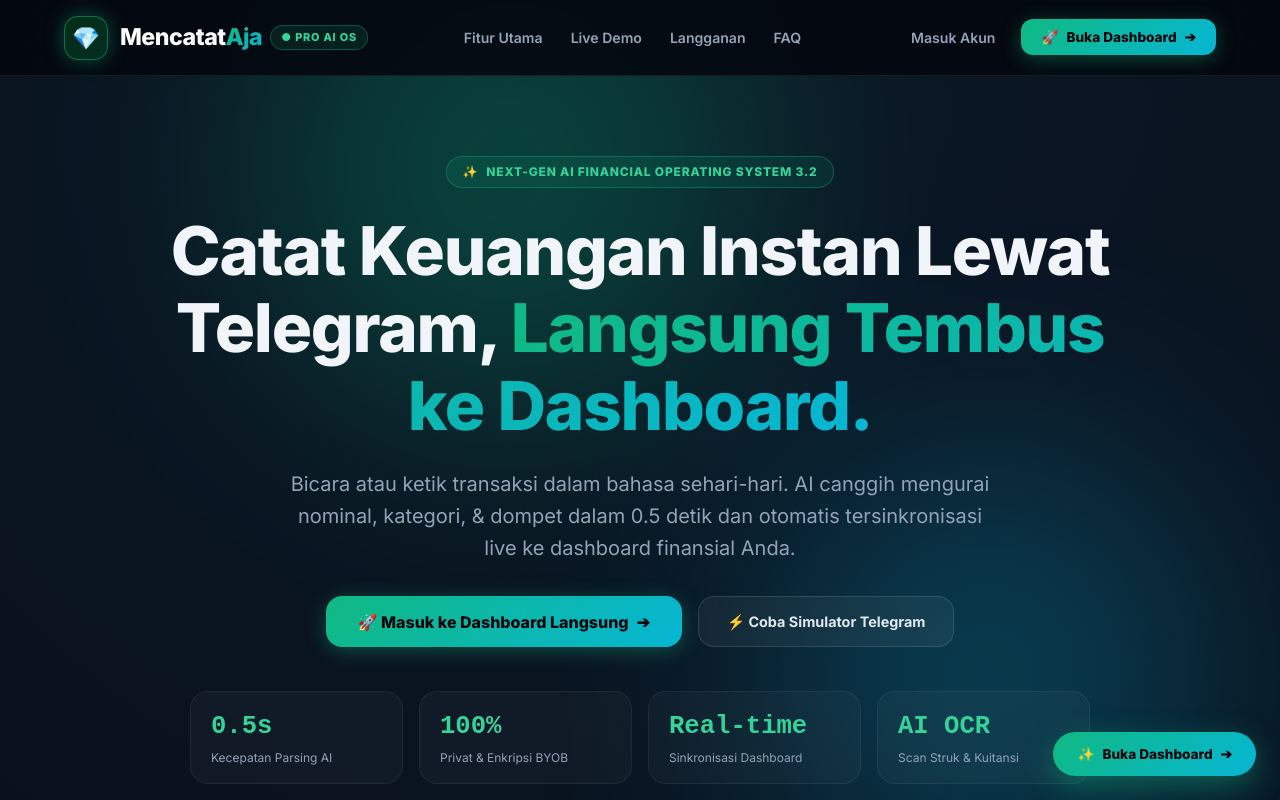
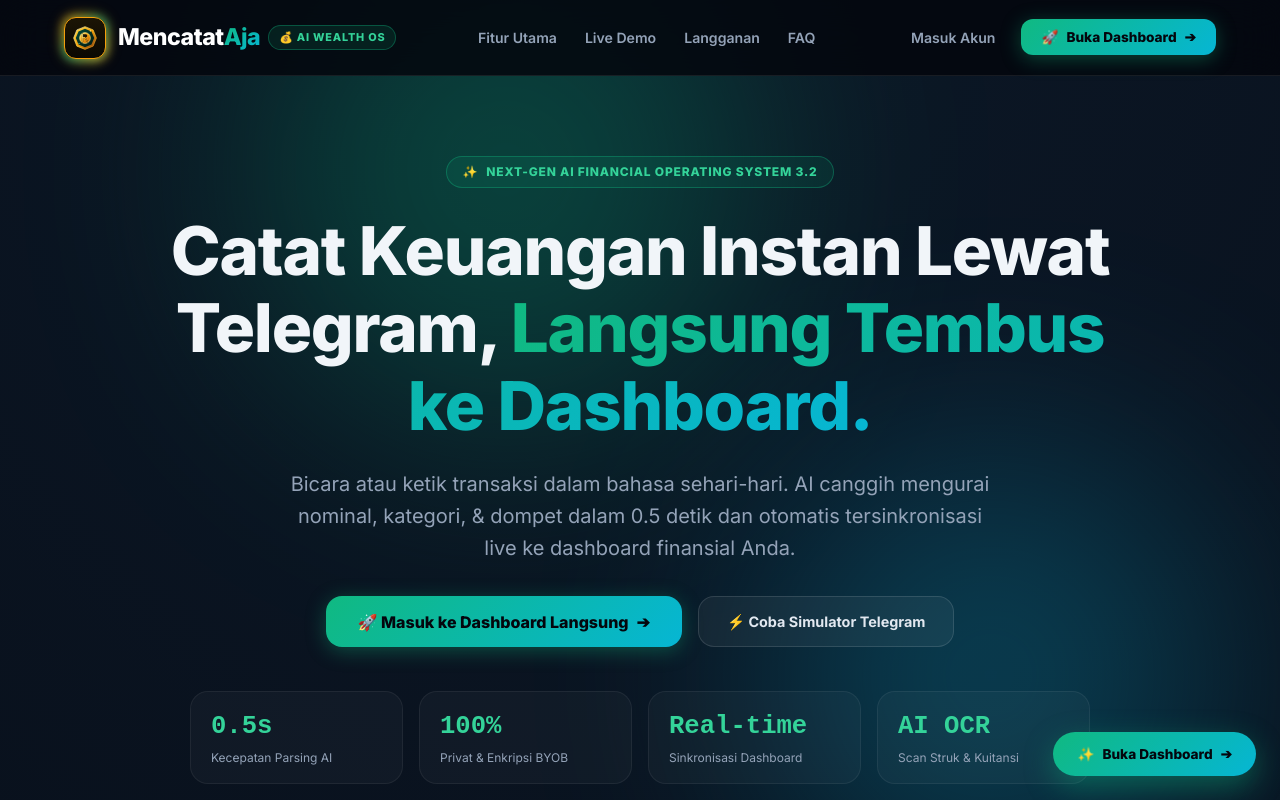
Before and after one commit to rickyrizkymnf123-commits/mencatat-aja, a Next.js app: page / in a window 1280 px wide. Shown: the top 800 px of the page. Built offline with nearby package versions, Linux system fonts and the light colour scheme.

Commit message:
feat(brand): ultra-luxury 3D quantum gold money emblem with currency vault crest

```diff
--- a/src/app/page.tsx
+++ b/src/app/page.tsx
@@ -557,16 +557,54 @@ ${generateBar(pct)} — sisa Rp ${Math.max(0, simBudgetLimit - newSpent).toLocal
 
             {/* LUXURY 3D LOGO EMBLEM */}
             <Link href="/" className="brand-logo-unit">
-              <div className="luxury-emblem-box">
-                <span style={{ fontSize: '1.4rem' }}>💎</span>
+
+              <div style={{ position: 'relative', width: '42px', height: '42px', flexShrink: 0 }}>
+                <div style={{ position: 'absolute', inset: '-2px', background: 'linear-gradient(135deg, #f59e0b, #10b981, #fde047)', borderRadius: '14px', filter: 'blur(5px)', opacity: 0.8 }}></div>
+                <div style={{ position: 'relative', width: '100%', height: '100%', borderRadius: '12px', background: 'linear-gradient(180deg, #1c1505 0%, #0a0802 100%)', border: '1.5px solid #f59e0b', display: 'flex', alignItems: 'center', justifyContent: 'center', boxShadow: '0 0 16px rgba(245, 158, 11, 0.45)', overflow: 'hidden' }}>
+                  <svg viewBox="0 0 48 48" fill="none" xmlns="http://www.w3.org/2000/svg" style={{ width: '26px', height: '26px' }}>
+                    <polygon points="24,3 39,9 45,24 39,39 24,45 9,39 3,24 9,9" fill="url(#gold-out)" stroke="url(#gold-edge)" strokeWidth="1.2" />
+                    <polygon points="24,7 36,12 41,24 36,36 24,41 12,36 7,24 12,12" fill="url(#em-bg)" />
+                    <circle cx="24" cy="24" r="10" fill="url(#gold-center)" stroke="#FEF08A" strokeWidth="1" />
+                    <path d="M19.5 17H25C26.8 17 28.2 18.2 28.2 20C28.2 21.8 26.8 23 25 23H19.5V17Z" fill="#1A1405" />
+                    <path d="M19.5 17V31M19.5 23H24L28.5 31" stroke="#1A1405" strokeWidth="2.4" strokeLinecap="round" strokeLinejoin="round" />
+                    <path d="M19.5 17V31M19.5 23H24L28.5 31" stroke="url(#gold-sym)" strokeWidth="1.6" strokeLinecap="round" strokeLinejoin="round" />
+                    <circle cx="34" cy="11" r="1.2" fill="#FEF08A" />
+                    <circle cx="13" cy="34" r="1" fill="#6EE7B7" />
+                    <defs>
+                      <linearGradient id="gold-out" x1="3" y1="3" x2="45" y2="45" gradientUnits="userSpaceOnUse">
+                        <stop stopColor="#FDE047" />
+                        <stop offset="0.5" stopColor="#F59E0B" />
+                        <stop offset="1" stopColor="#78350F" />
+                      </linearGradient>
+                      <linearGradient id="gold-edge" x1="3" y1="3" x2="45" y2="45" gradientUnits="userSpaceOnUse">
+                        <stop stopColor="#FFFBEB" />
+                        <stop offset="0.5" stopColor="#FDE047" />
+                        <stop offset="1" stopColor="#D97706" />
+                      </linearGradient>
+                      <linearGradient id="em-bg" x1="7" y1="7" x2="41" y2="41" gradientUnits="userSpaceOnUse">
+                        <stop stopColor="#064E3B" />
+                        <stop offset="0.6" stopColor="#022C22" />
+                        <stop offset="1" stopColor="#011812" />
+                      </linearGradient>
+                      <linearGradient id="gold-center" x1="14" y1="14" x2="34" y2="34" gradientUnits="userSpaceOnUse">
+                        <stop stopColor="#FEF08A" />
+                        <stop offset="0.5" stopColor="#F59E0B" />
+                        <stop offset="1" stopColor="#B45309" />
+                      </linearGradient>
+                      <linearGradient id="gold-sym" x1="19.5" y1="17" x2="28.5" y2="31" gradientUnits="userSpaceOnUse">
+                        <stop stopColor="#FEF08A" />
+                        <stop offset="1" stopColor="#F59E0B" />
+                      </linearGradient>
+                    </defs>
+                  </svg>
+                </div>
               </div>
+
               <div style={{ display: 'flex', alignItems: 'center' }}>
                 <span className="brand-text-title">
                   Mencatat<span className="brand-text-accent">Aja</span>
                 </span>
-                <span className="luxury-pro-badge">
-                  ● PRO AI OS
-                </span>
+                <span className="luxury-pro-badge">💰 AI WEALTH OS</span>
               </div>
             </Link>
 
```
Also changed, not shown: src/app/admin/page.tsx (+44 -4 lines), src/app/dashboard/page.tsx (+45 -5 lines).
